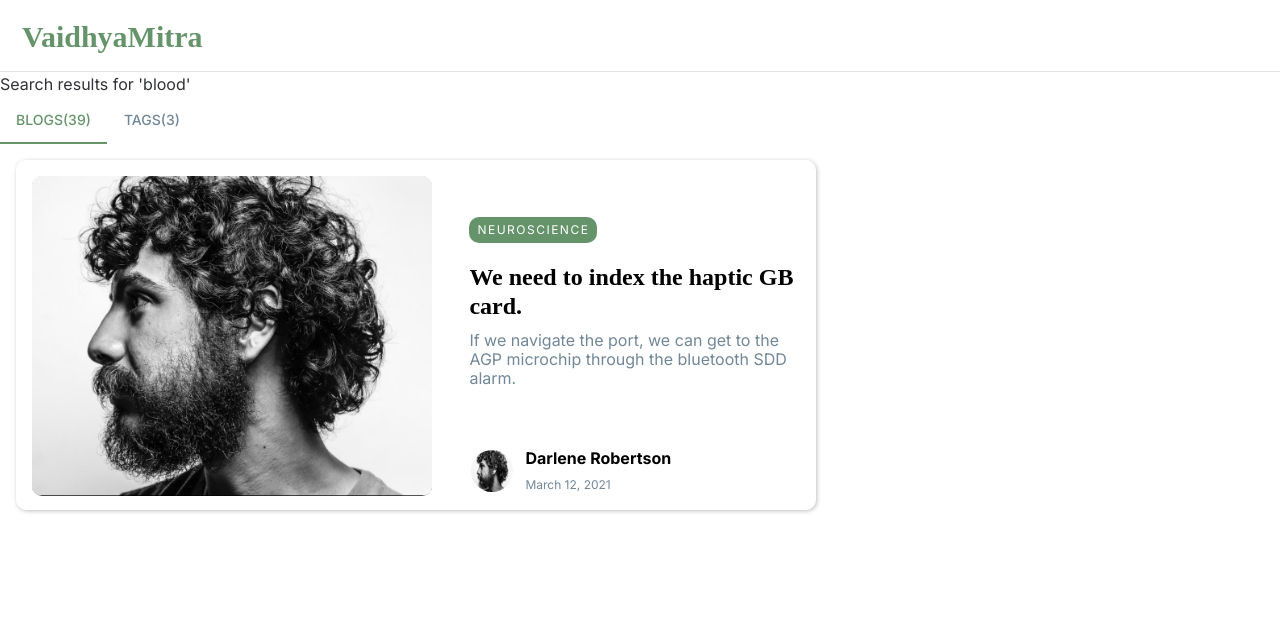
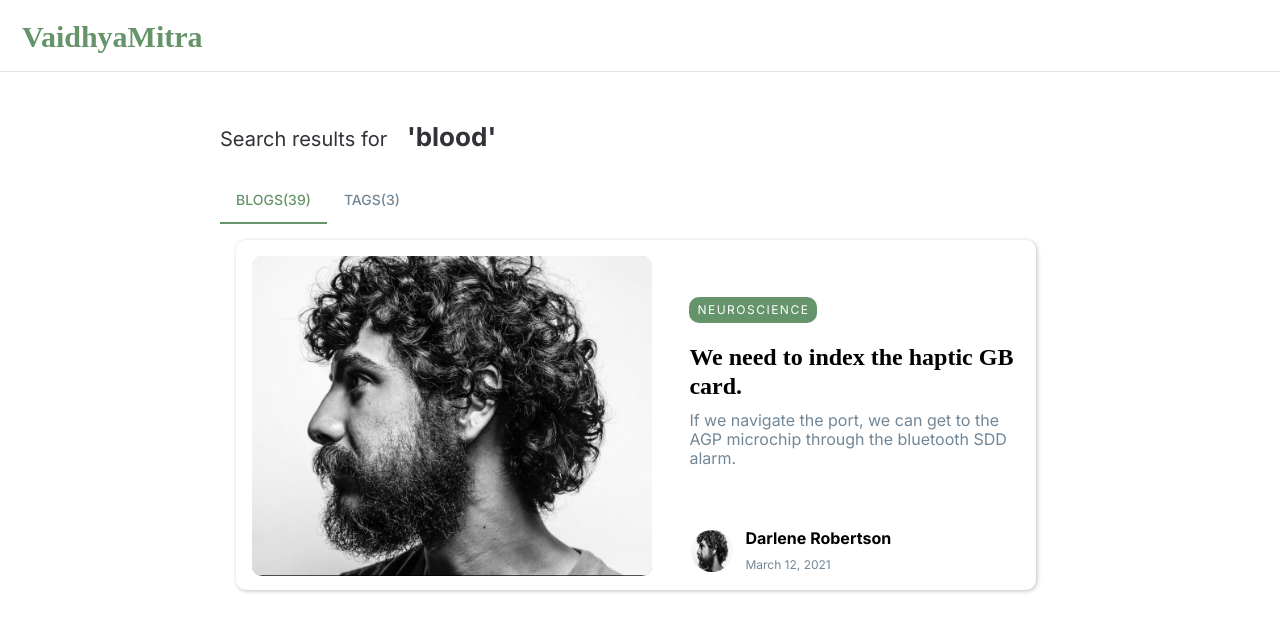
Before and after one commit to pesto-students/vaidhyamithra-fe-n11-beta, a React (Create React App) app: page / in a window 1280 px wide. Shown: the top 632 px of the page. Built offline with nearby package versions, Linux system fonts and the light colour scheme; some icons are missing; a web font is replaced by a local one.

Commit message:
implementation of search results

```diff
--- a/src/components/atoms/input/InputField.js
+++ b/src/components/atoms/input/InputField.js
@@ -1,7 +1,7 @@
 import { TextField } from "@mui/material";
 import { INPUT_TYPES, INPUT_VARIANTS } from "./input.constant";
 
-const InputField = ({ variant, label, type, fullWidth, helperText }) => {
+const InputField = ({ variant, label, type, fullWidth, helperText, ...otherProps }) => {
   return (
     <TextField
       variant={variant}
@@ -11,6 +11,7 @@ const InputField = ({ variant, label, type, fullWidth, helperText }) => {
       helperText={helperText}
       size="small"
       margin="normal"
+      {...otherProps}
     />
   );
 };
--- a/src/components/atoms/input/input.constant.js
+++ b/src/components/atoms/input/input.constant.js
@@ -1,5 +1,6 @@
 export const INPUT_VARIANTS = {
   OUTLINED: "outlined",
+  FILLED: "filled"
 };
 
 export const INPUT_TYPES = {
--- a/src/components/organisms/navbar/NavBar.js
+++ b/src/components/organisms/navbar/NavBar.js
@@ -5,15 +5,39 @@ import {
   NavBarIconContainer,
 } from "./navBar.styled";
 import Ficon from "../../atoms/featherIcon";
+import InputField, { INPUT_TYPES } from "../../atoms/input";
+import { InputAdornment } from "@mui/material";
+import IconButton from '@mui/material/IconButton';
+import Close from '@mui/icons-material/Close';
+import { useState } from "react";
 
 const NavBar = () => {
+  const [showInputText, setShowInputText] = useState(false);
+
   return (
     <NavBarContainer>
       <NavBarTitle>
         <Typography variant="mainTitle">VaidhyaMitra</Typography>
       </NavBarTitle>
       <NavBarIconContainer>
-        <Ficon icon="search" />
+        <Ficon icon="search" onClick={() => setShowInputText(true)}/>
+        {
+          showInputText &&
+          <InputField
+            type={INPUT_TYPES.TEXT}
+            InputProps={{
+              endAdornment:
+              <InputAdornment position="start">
+                <IconButton
+                  aria-label="toggle password visibility"
+                  edge="end"
+                >
+                  <Close />
+                </IconButton>
+              </InputAdornment>
+            }}
+          />
+        }
         <Ficon icon="bookmark" />
         <Ficon icon="user" />
       </NavBarIconContainer>
--- a/src/pages/searchBlog/SearchBlog.js
+++ b/src/pages/searchBlog/SearchBlog.js
@@ -1,13 +1,16 @@
 import { useState } from "react";
 import { TabMenu, TabPanel } from "../../components/organisms/tabs";
 import { SearchResultMenuItems } from "./searchBlog.constants";
+import { ResultsContainer, SearchResults, SearchTerm, Title } from "./searchBlog.styled";
 
 const SearchBlog = () => {
   const [currentTab, setCurrentTab] = useState(SearchResultMenuItems[0].value);
   return (
-    <div>
-      <div>Search results for 'blood'</div>
-      <div>
+    <SearchResults>
+      <ResultsContainer>
+        <Title>
+          Search results for <SearchTerm>'blood'</SearchTerm>
+        </Title>
         <TabMenu
           value={currentTab}
           setValue={setCurrentTab}
@@ -18,8 +21,8 @@ const SearchBlog = () => {
             {component}
           </TabPanel>
         ))}
-      </div>
-    </div>
+      </ResultsContainer>
+    </SearchResults>
   );
 };
 
--- a/src/pages/searchBlog/searchBlog.styled.js
+++ b/src/pages/searchBlog/searchBlog.styled.js
@@ -0,0 +1,21 @@
+import styled from "styled-components";
+
+export const SearchResults = styled.div`
+    margin-top: 25px;
+    display: flex;
+    justify-content: center;
+`;
+
+export const ResultsContainer = styled.div`
+    width: 840px;
+`;
+
+export const Title = styled.p`
+    font-size: 20px;
+    font-family: Inter;
+`;
+
+export const SearchTerm = styled.b`
+    font-size: 26px;
+    margin-left: 14px;
+`;
```
